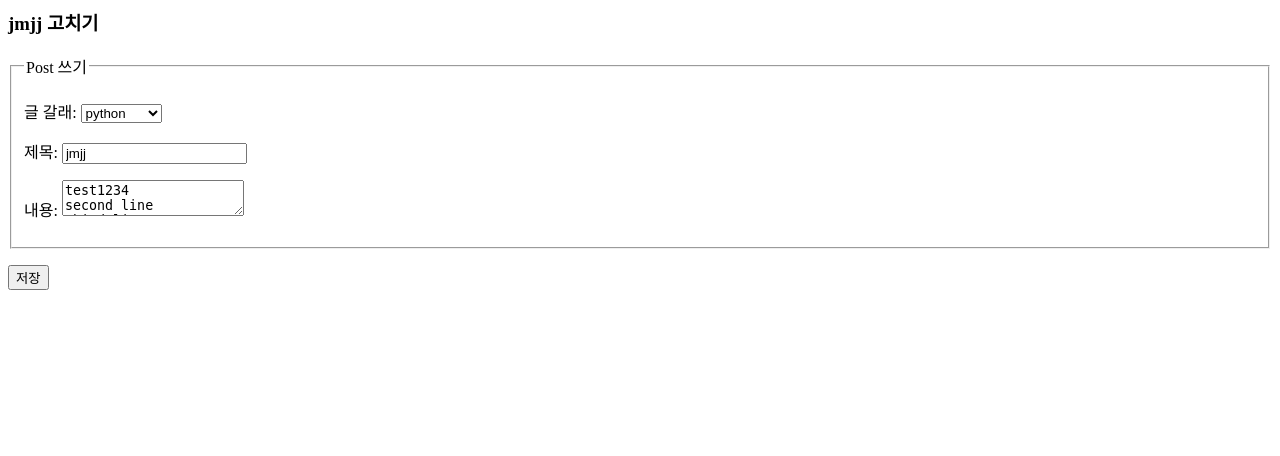
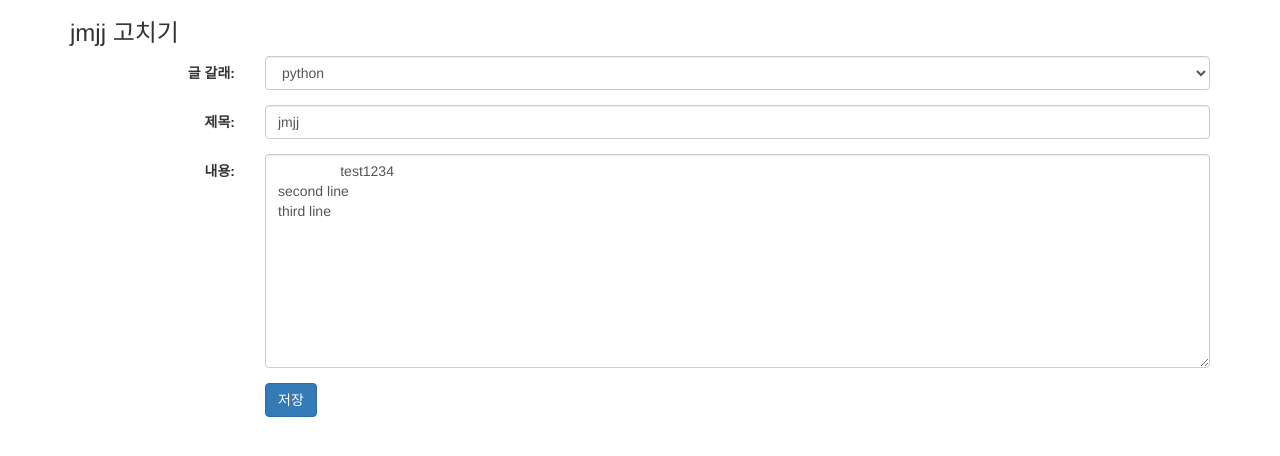
Before and after one commit to wsd4/instablog, a Django app: template blog/templates/edit.html in a window 1280 px wide. Shown: the top 456 px of the page. Run offline with Django 3.2, Linux system fonts and the light colour scheme; the template is opened without the code that fills it: values that come from a table or form of the project are taken from there, others are empty; data comes from the database, SQL or seed files in the repository; both versions use the stored data as it was after the commit; parts of the project's set-up code (start-up, migrations or seed data) failed here and were passed over; some libraries are stand-ins or nearby versions.

Commit message:
week4 [view] layout 오류 수정

```diff
--- a/blog/templates/blog_layout.html
+++ b/blog/templates/blog_layout.html
@@ -1,8 +1,18 @@
+{% load bootstrap3 %}
+
 <!DOCTYPE html>
 <html lang="ko">
 <head>
+
+    <title>{% block page_title %}InstaBlog{% endblock %}</title>
+
     <meta charset="UTF-8">
-    <title>{% block page_title %}InstaBlog{% endblock %}</title>
+    <meta name="viewport" content="width=device-width, initial-scale=1">
+
+
+    {% bootstrap_css %}
+    {% bootstrap_javascript %}
+
 </head>
 <body>
 
--- a/blog/templates/delete.html
+++ b/blog/templates/delete.html
@@ -1,3 +1,6 @@
+{% load bootstrap3 %}
+
+
 <h3>{{ post.title }} 삭제 확인</h3>
 
 <form method="POST" action="">
--- a/blog/templates/edit.html
+++ b/blog/templates/edit.html
@@ -1,17 +1,28 @@
+{% extends 'blog_layout.html' %}
+{% load bootstrap3 %}
+
+{% block page_title %}글 작성{% endblock %}
+
+
+{% block body %}
+
+<div class="container">
+
 {% if post %}
 <h3>{{ post.title }} 고치기</h3>
+{% else %}
+<h3>글 쓰기</h3>
 {% endif %}
 
 
-<form method="POST" action="">
+<form method="POST" action="" class="form-horizontal" role="form">
     {% csrf_token %}
+    {# {% bootstrap_form form %} #}
 
-
-    <fieldset>
-        <legend>Post 쓰기</legend>
-        <p>
-            <label>글 갈래:
-                <select name="category">
+    <div class="form-group">
+        <label class="control-label col-sm-2" for="category">글 갈래:</label>
+        <div class="col-sm-10">
+            <select name="category" class="form-control" id="category">
             {% for category in categories %}
                 <option value="{{ category.pk }}"
                     {% if post.category.pk == category.pk %}selected{% endif %}>
@@ -19,20 +30,35 @@
                 </option>
             {% endfor %}
             </select>
-            </label>
-        </p>
+        </div>
+    </div>
 
-        <p>
-            <label>제목:</label>
-            <input type="text" name="title" value="{{ post.title }}"/>
-        </p>
+    <div class="form-group">
+        <label class="control-label col-sm-2" for="title">제목:</label>
+        <div class="col-sm-10">
+            <input type="text" name="title" value="{{ post.title }}"
+                class="form-control" placeholder="글 제목" id="title" />
+        </div>
+    </div>
 
-        <p>
-            <label>내용:</label>
-            <textarea name="content">{{ post.content }}</textarea>
-        </p>
-    </fieldset>
+    <div class="form-group">
+        <label class="control-label col-sm-2" for="content">내용:</label>
+        <div class="col-sm-10">
+            <textarea name="content" class="form-control" rows="10" id="content">
+                {{ post.content }}
+            </textarea>
+        </div>
+    </div>
 
-    <p><input type="submit" value="저장" /></p>
+    <div class="form-group">
+        <div class="col-sm-offset-2 col-sm-5">
+            <button type="submit" class="btn btn-primary">
+                {% bootstrap_icon "star" %} 저장
+            </button>
+        </div>
+    </div>
+</form>
 
-</form>
+</div>
+
+{% endblock %}
--- a/instablog/settings.py
+++ b/instablog/settings.py
@@ -37,6 +37,7 @@ INSTALLED_APPS = [
     'django.contrib.sessions',
     'django.contrib.messages',
     'django.contrib.staticfiles',
+    'bootstrap3',
     'blog',
 ]
 
```
Also changed, not shown: blog/templates/list.html (+21 -0 lines), db.sqlite3. Lines whose indentation alone changed are shown as unchanged.
